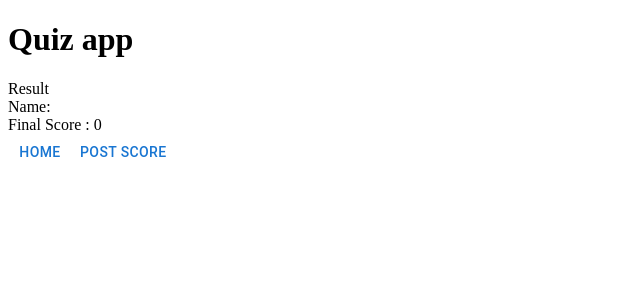
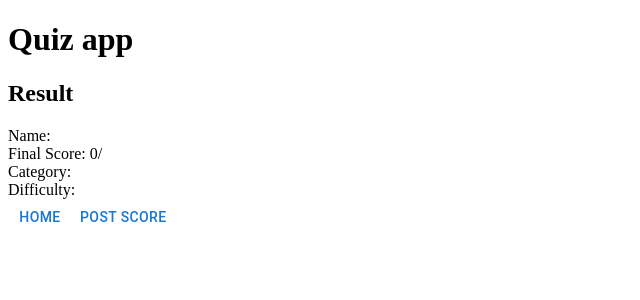
Before and after one commit to wotaque/lap3_project, a React (Create React App) app in the folder client/: page /result in a window 1280 px wide. Shown: the top 300 px of the page, without its empty margins (0-640 px from the left). Built offline with nearby package versions, Linux system fonts and the light colour scheme.

Commit message:
Laderboard updated

```diff
--- a/client/src/App.js
+++ b/client/src/App.js
@@ -13,7 +13,10 @@ function App() {
     const [questions, setQuestions] = useState();
     const [score, setScore] = useState(0);
     const [number, setNumber]=useState();
-    const fetchQuestions = async (amount,  category, difficulty) => {
+    const [category, setCategory] = useState("");
+    const [difficulty, setDifficulty] = useState("")
+    const [amount, setAmount] = useState()
+    const fetchQuestions = async (amount, category, difficulty) => {
 
         try{
         let url = (`https://opentdb.com/api.php?amount=${amount}&category=${category}&difficulty=${difficulty}&type=multiple`)
@@ -22,7 +25,9 @@ function App() {
 
         setQuestions(data.results)
         setNumber(amount)
-
+        setCategory(category)
+        setDifficulty(difficulty)
+        setAmount(amount)
         }catch(error){
             throw error
         }
@@ -33,11 +38,13 @@ function App() {
         <div id="app">
             <h1>Quiz app</h1>
             <Routes>
-                <Route path='/' element={<Home name={name} setName={setName} fetchQuestions={fetchQuestions} />}/>
+                <Route path='/' element={<Home name={name} setName={setName} category={category} difficulty={difficulty} fetchQuestions={fetchQuestions} />}/>
 
                 <Route path='/quiz' element={<Quiz questions = {questions} score = {score} setScore={setScore} number={number}/>} />
-                <Route path='/result' element={<Result name={name} score={score}/>} />
-                <Route path='/leaderboard' element={<Leaderboard name={name} score={score} />} />
+
+                <Route path='/result' element={<Result name={name} score={score} category={category} amount={amount} difficulty={difficulty}/>} />
+
+                <Route path='/leaderboard' element={<Leaderboard name={name} score={score} category={category} difficulty={difficulty} />} />
 
                 <Route path="*" element={<p>nothing here mate</p>}/>
 
--- a/client/src/pages/Leaderboard/Leaderboard.js
+++ b/client/src/pages/Leaderboard/Leaderboard.js
@@ -18,11 +18,17 @@ const Leaderboard = () => {
 }
   return <div>
       <h1>Leaderboard</h1>
+      <Button variant="contained" onClick={goHome}>Home</Button>
 
       {userScore.map((val, key) => {
-          return <div key={key}> <h1>Username: {val.name}</h1> <h1>Score: {val.score}</h1> </div>
+          return <div key={key}>
+          <h2>Username: {val.name}</h2>
+          <h2>Score: {val.score}/{val.amount}</h2>
+          <h2>Difficulty: {val.difficulty}</h2>
+          <h2>Category: {val.category}</h2>
+           </div>
       })}
-        <Button variant="contained" onClick={goHome}>Home</Button>
+
   </div>;
 };
 
--- a/client/src/pages/Result/Result.js
+++ b/client/src/pages/Result/Result.js
@@ -3,27 +3,35 @@ import { useNavigate } from 'react-router';
 import { Button } from '@mui/material';
 import Axios from 'axios';
 
-const Result = ({name,score}) => {
+const Result = ({name, score, category, difficulty, amount}) => {
     const navigate = useNavigate();
 
 
     const handlePost = (e) => {
         e.preventDefault();
-        Axios.post("http://localhost:3001/insert", {name: name, score: score});
+        Axios.post("http://localhost:3001/insert", {name: name, score: score, category: category, amount: amount, difficulty: difficulty});
         alert('Your score has been posted!')
     }
-
 
     const goHome = () => {
         navigate('/')
     }
 
-  return <div>Result
+  return <div>
+      <h2>Result</h2>
       <div>
-          Name:{name}
+          Name: {name}
           <div>
-           Final Score : {score}
+           Final Score: {score}/{amount}
           </div>
+          <div>
+              Category: {category}
+          </div>
+          <div>
+              Difficulty: {difficulty}
+          </div>
+
+
           <Button onClick={goHome}>Home</Button>
           <Button onClick={handlePost}>Post Score</Button>
       </div>
```
Also changed, not shown: 2 other files (tests, documents, lock files or other folders).
